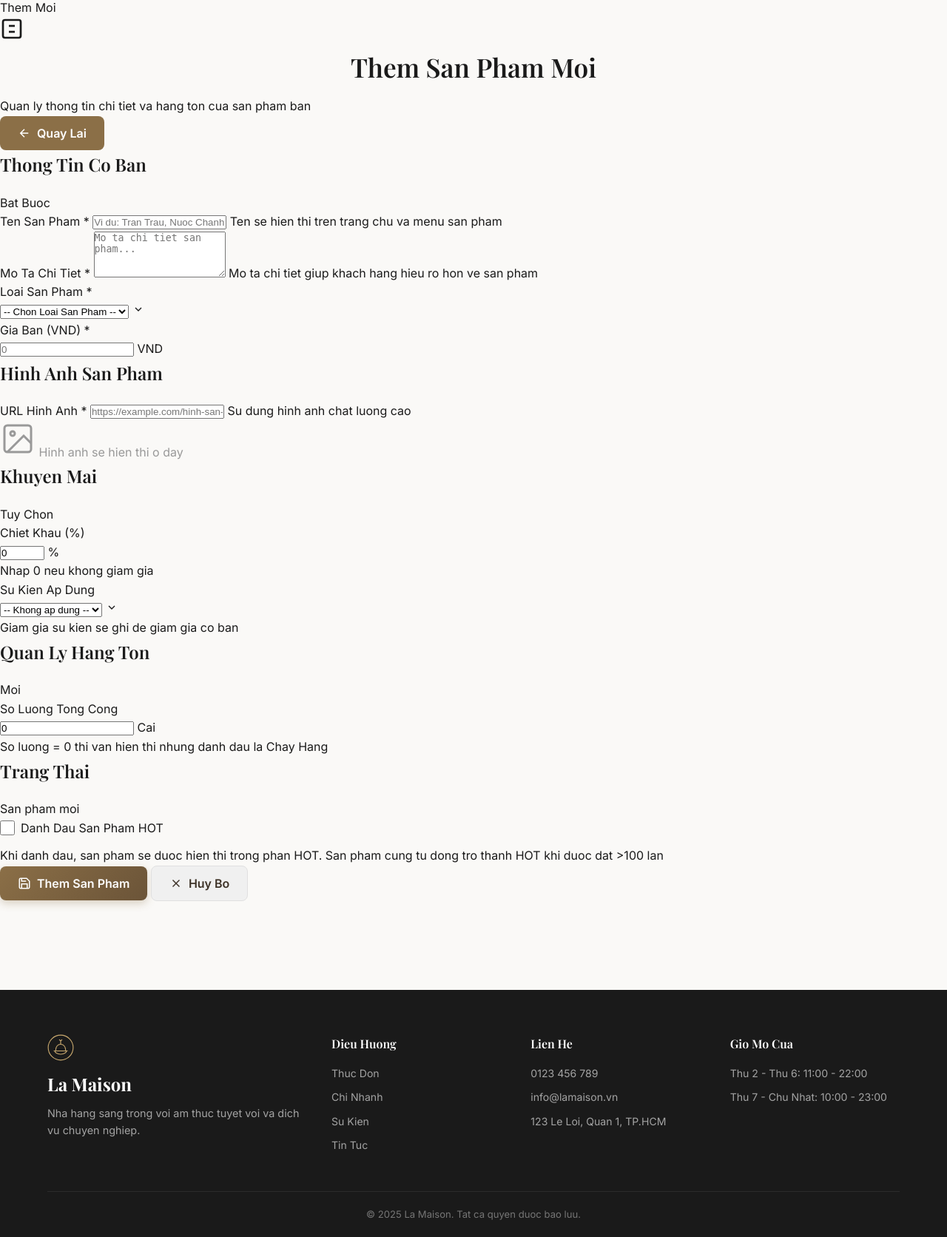
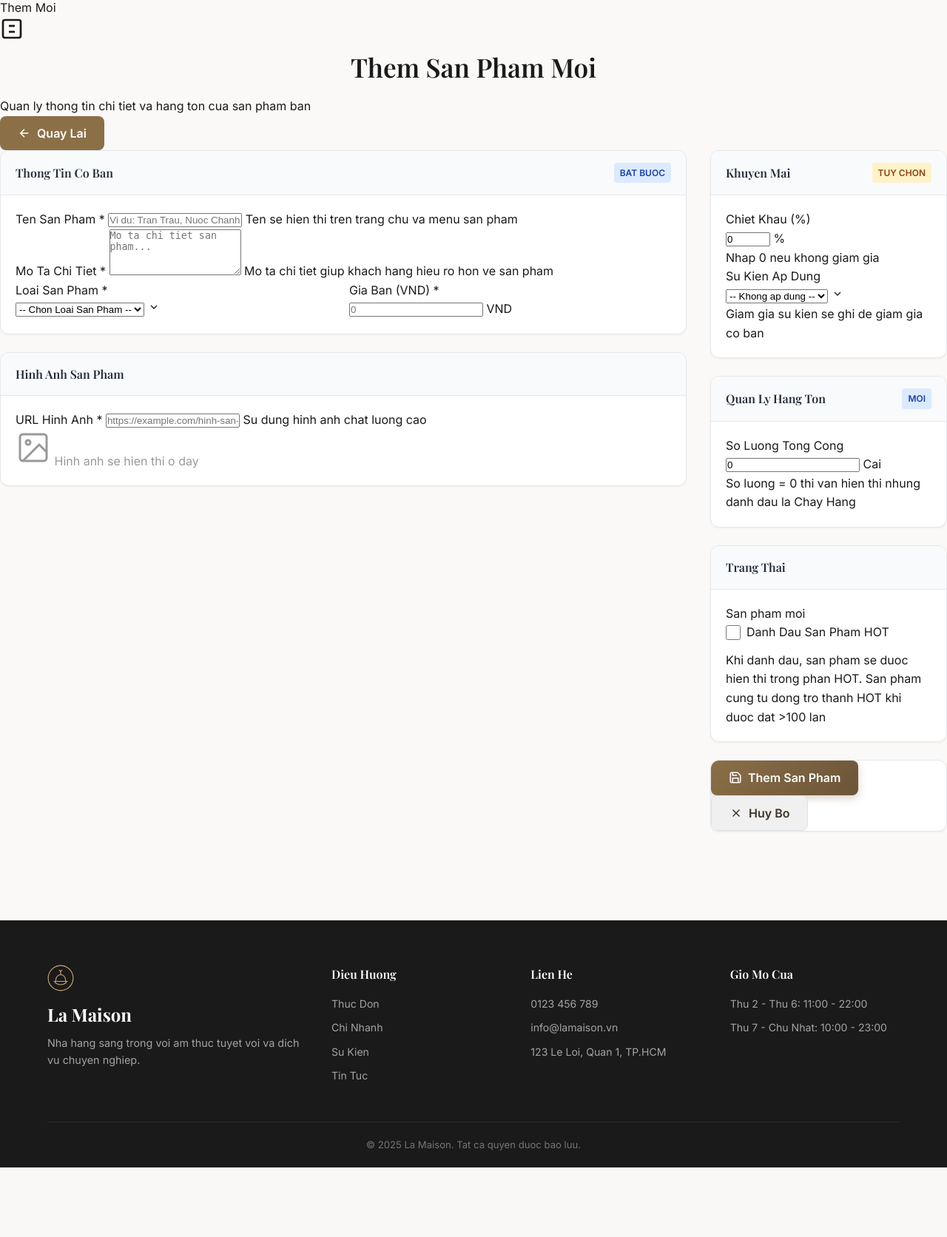
Before and after one commit to Dznost/system-overview-tu, a Node server app: template views/admin/products/form.ejs in a window 1280 px wide. Shown: the part 219-1891 px from the top of the page at 74% size. After the commit the page ends 1797 px from the top, so only its background shows below. Run offline with Node 20, Linux system fonts and the light colour scheme; the template is opened without the code that fills it, so the values that code supplies are empty; some libraries are stand-ins or nearby versions.

Commit message:
feat: add cart update route and fix product form UI\n\nAdd cart/update route, update form to handle products, fix UI styling for product form, delete unnecessary files

```diff
--- a/views/admin/products/form.ejs
+++ b/views/admin/products/form.ejs
@@ -366,3 +366,94 @@ function previewProductImage(url) {
     img.src = url;
 }
 </script>
+
+<style>
+.form-layout {
+    display: grid;
+    grid-template-columns: 1fr 320px;
+    gap: 32px;
+}
+
+.form-main {
+    display: flex;
+    flex-direction: column;
+    gap: 24px;
+}
+
+.form-sidebar {
+    display: flex;
+    flex-direction: column;
+    gap: 24px;
+}
+
+.form-card {
+    background: white;
+    border: 1px solid #e5e7eb;
+    border-radius: 12px;
+    overflow: hidden;
+    box-shadow: 0 1px 3px rgba(0, 0, 0, 0.05);
+}
+
+.card-header {
+    display: flex;
+    justify-content: space-between;
+    align-items: center;
+    padding: 16px 20px;
+    border-bottom: 1px solid #e5e7eb;
+    background: #f9fafb;
+}
+
+.card-header h2 {
+    margin: 0;
+    font-size: 1rem;
+    font-weight: 600;
+    color: #1f2937;
+}
+
+.card-badge {
+    display: inline-block;
+    padding: 4px 8px;
+    background: #dbeafe;
+    color: #1e40af;
+    border-radius: 4px;
+    font-size: 0.75rem;
+    font-weight: 600;
+    text-transform: uppercase;
+}
+
+.card-badge.secondary {
+    background: #fef3c7;
+    color: #92400e;
+}
+
+.card-body {
+    padding: 20px;
+}
+
+.field-row {
+    display: grid;
+    grid-template-columns: 1fr 1fr;
+    gap: 16px;
+}
+
+@media (max-width: 1024px) {
+    .form-layout {
+        grid-template-columns: 1fr;
+        gap: 24px;
+    }
+
+    .field-row {
+        grid-template-columns: 1fr;
+    }
+}
+
+@media (max-width: 640px) {
+    .form-layout {
+        gap: 16px;
+    }
+
+    .card-body {
+        padding: 16px;
+    }
+}
+</style>
```
Also changed, not shown: routes/user.js (+50 -0 lines), views/user/cart/index.ejs (+24 -9 lines).
